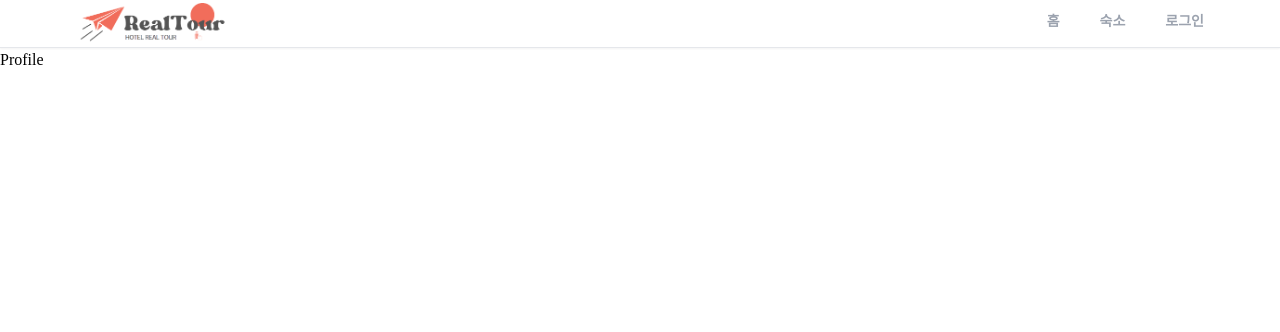
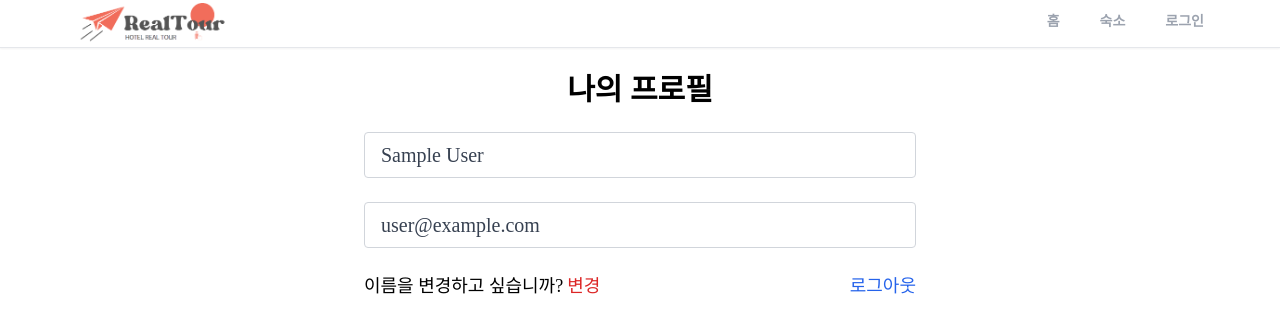
Before and after one commit to Jangchaeyun/RealTour, a React (Create React App) app: page /profile in a window 1280 px wide. Shown: the top 332 px of the page. Built offline with nearby package versions, Linux system fonts and the light colour scheme; no server answers; sample sign-in values are in the browser's storage.

Commit message:
Create private route and custom hook for protecting the profile page and add the logout functionality

```diff
--- a/src/App.js
+++ b/src/App.js
@@ -3,6 +3,7 @@
 import Profile from "./pages/Profile";
 import SignIn from "./pages/SignIn";
 import SignUp from "./pages/SignUp";
+import PrivateRoute from "./components/PrivateRoute";
 import Offers from "./pages/Offers";
 import ForgotPassword from "./pages/ForgotPassword";
 import Header from "./components/Header";
@@ -16,7 +17,9 @@
         <Header />
         <Routes>
           <Route path="/" element={<Home />} />
-          <Route path="/profile" element={<Profile />} />
+          <Route path="/profile" element={<PrivateRoute />}>
+            <Route path="/profile" element={<Profile />} />
+          </Route>
           <Route path="/sign-in" element={<SignIn />} />
           <Route path="/sign-up" element={<SignUp />} />
           <Route path="/offers" element={<Offers />} />
--- /dev/null
+++ b/src/components/PrivateRoute.jsx
@@ -0,0 +1,11 @@
+import React from 'react'
+import { Outlet, Navigate } from 'react-router';
+import useAuthStatus from '../hooks/useAuthStatus';
+
+export default function PrivateRoute() {
+    const { loggedIn, checkingStatus } = useAuthStatus();
+    if (checkingStatus) {
+        return <h3>로딩중...</h3>;
+    }
+    return loggedIn ? <Outlet /> : <Navigate to="/sign-in"/>
+}
--- /dev/null
+++ b/src/hooks/useAuthStatus.jsx
@@ -0,0 +1,18 @@
+import { useEffect, useState } from 'react'
+import { getAuth, onAuthStateChanged } from 'firebase/auth'
+
+export default function useAuthStatus() {
+    const [loggedIn, setLoggedIn] = useState(false)
+    const [checkingStatus, setCheckingStatus] = useState(true)
+
+    useEffect(() => {
+        const auth = getAuth()
+        onAuthStateChanged(auth, (user) => {
+            if (user) {
+                setLoggedIn(true);
+            }
+            setCheckingStatus(false);
+        })
+    }, [])
+  return { loggedIn, checkingStatus };
+}
--- a/src/pages/Profile.jsx
+++ b/src/pages/Profile.jsx
@@ -1,9 +1,47 @@
-import React from 'react';
+import React, { useState } from 'react';
+import { getAuth } from 'firebase/auth'
+import { useNavigate } from 'react-router-dom';
 
 export default function Profile() {
+  const auth = getAuth();
+  const navigate = useNavigate();
+  const [formData, setFormData] = useState({
+    name: auth.currentUser.displayName,
+    email: auth.currentUser.email
+  });
+  const {name, email} = formData;
+  function onLogout() {
+    auth.signOut();
+    navigate("/");
+  }
+
   return (
-    <div>
-      Profile
-    </div>
+    <>
+      <section className="max-w-6xl mx-auto flex justify-center items-center flex-col">
+        <h1 className="text-3xl text-center mt-6 font-bold">나의 프로필</h1>
+        <div className="w-full md:w-[50%] mt-6 px-3">
+          <form>
+            {/* Name Input */}
+            <input type="text" id="name" value={name} disabled className="mb-6 w-full px-4 py-2 text-xl text-gray-700 bg-white border border-gray-300 rounded transition ease-in-out" />
+
+            {/* Email Input */}
+            <input type="email" id="email" value={email} disabled className="mb-6 w-full px-4 py-2 text-xl text-gray-700 bg-white border border-gray-300 rounded transition ease-in-out" />
+
+            <div className="flex justify-between whitespace-nowrap text-sm sm:text-lg mb-6">
+              <p className="flex items-center">
+                이름을 변경하고 싶습니까?
+                <span className="text-red-600 hover:text-red-700 transition ease-in-out duration-200 ml-1 cursor-pointer">변경</span>
+              </p>
+              <p
+                onClick={onLogout}
+                className="text-blue-600 hover:text-blue-800 transition duration-200 ease-in-out cursor-pointer"
+              >
+                로그아웃
+              </p>
+            </div>
+          </form>
+        </div>
+      </section>
+    </>
   );
 }
```
